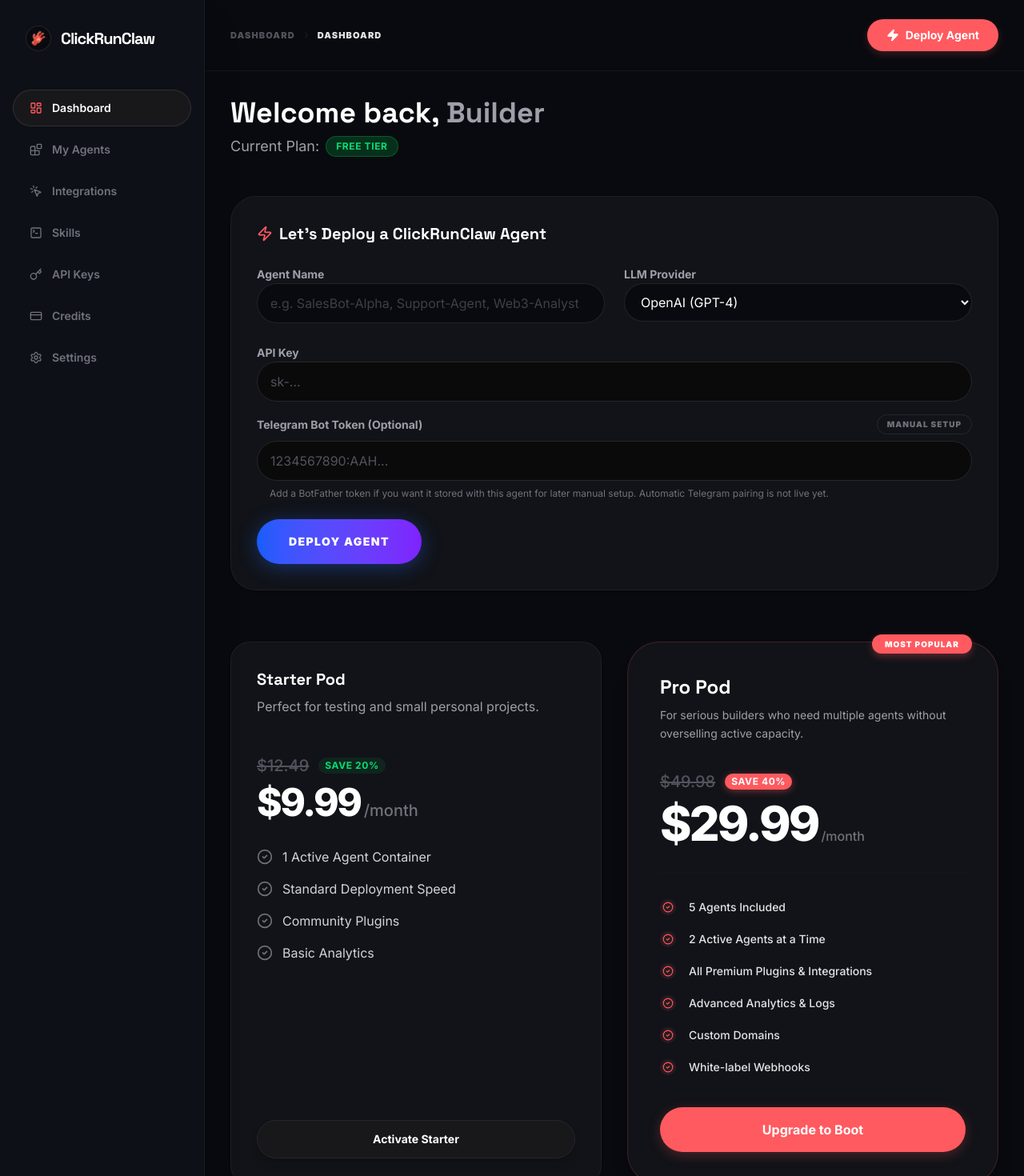
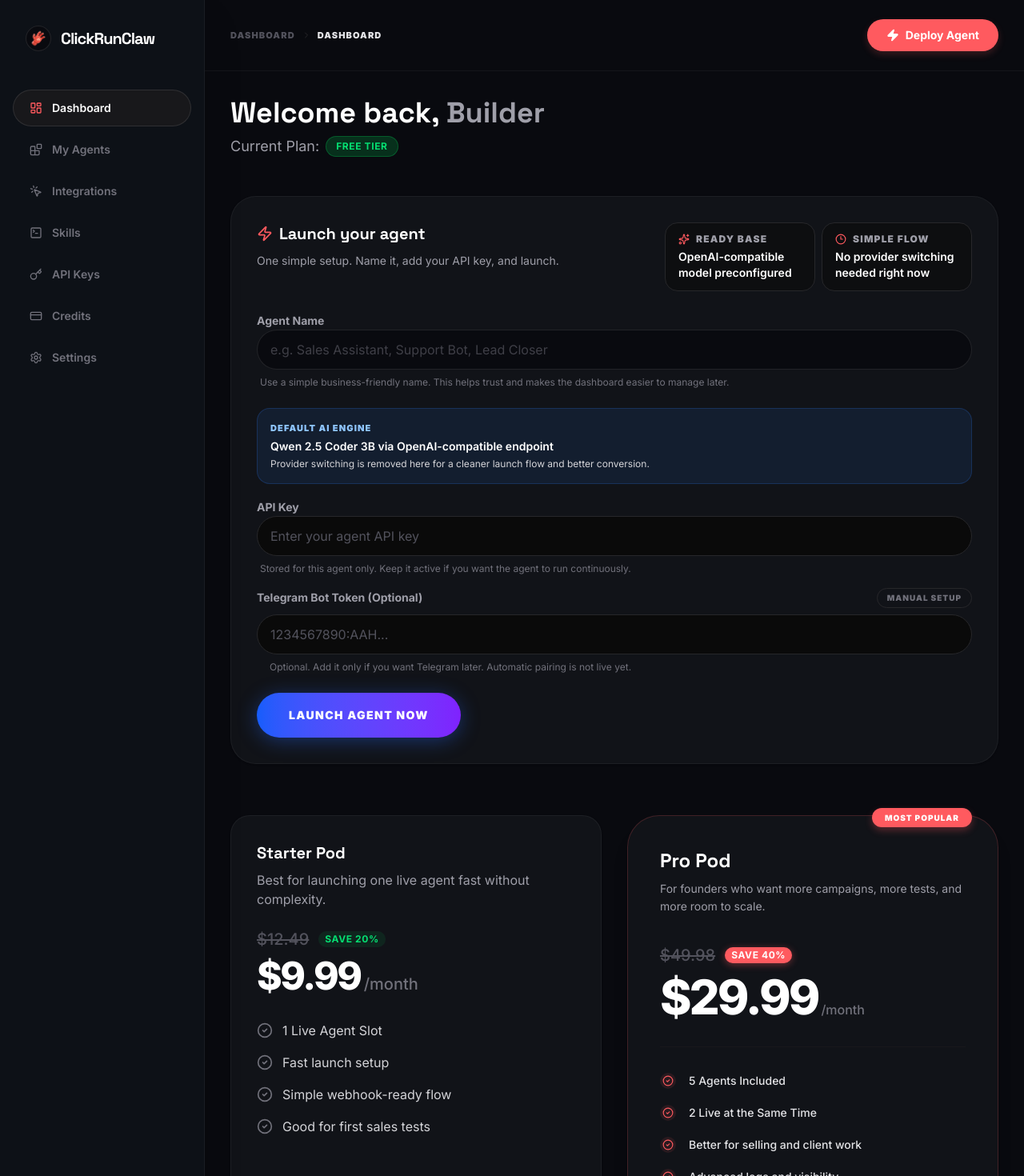
Before and after one commit to cryptowebbuild/clickrunclaw, a Next.js app: page /dashboard in a window 1280 px wide. Shown: the top 1470 px of the page at 80% size. Built offline with nearby package versions, Linux system fonts and the light colour scheme; no server answers.

Commit message:
Simplify dashboard deploy flow for conversion

```diff
--- a/app/dashboard/page.tsx
+++ b/app/dashboard/page.tsx
@@ -1,7 +1,7 @@
 'use client';
 
 import { motion, AnimatePresence } from 'framer-motion';
-import { CheckCircle2, Zap, Server, ShieldCheck, Loader2, XIcon, User, ArrowRight } from 'lucide-react';
+import { CheckCircle2, Zap, Server, ShieldCheck, Loader2, XIcon, User, ArrowRight, Sparkles, Clock3 } from 'lucide-react';
 import { useState, useEffect, useMemo } from 'react';
 import { useRouter, useSearchParams } from 'next/navigation';
 import { createClient } from '@/utils/supabase/client';
@@ -24,7 +24,7 @@ export default function DashboardOverview() {
 
   // Agent Deployment State
   const [agentName, setAgentName] = useState('');
-  const [provider, setProvider] = useState('openai');
+  const [provider, setProvider] = useState('openai-compatible');
   const [apiKey, setApiKey] = useState('');
   const [telegramToken, setTelegramToken] = useState('');
   const [deploying, setDeploying] = useState(false);
@@ -103,7 +103,7 @@ export default function DashboardOverview() {
         if (pendingDeployStr && currentProfile.full_name) { // only trigger if onboarding is not blocking
           const pending = JSON.parse(pendingDeployStr);
           setAgentName(pending.name || '');
-          setProvider(pending.provider || 'openai');
+          setProvider(pending.provider || 'openai-compatible');
           setApiKey(pending.apiKey || '');
           localStorage.removeItem('CR_PENDING_DEPLOY');
 
@@ -325,38 +325,54 @@ export default function DashboardOverview() {
             </div>
           </div>
         )}
-        <h2 className="text-xl font-bold font-space mb-6 flex items-center gap-2 text-zinc-900 dark:text-white">
-          <Zap className="w-5 h-5 text-coral" /> Let&apos;s Deploy a ClickRunClaw Agent
-        </h2>
+        <div className="mb-6 flex flex-col gap-4 md:flex-row md:items-start md:justify-between">
+          <div>
+            <h2 className="text-xl font-bold font-space flex items-center gap-2 text-zinc-900 dark:text-white">
+              <Zap className="w-5 h-5 text-coral" /> Launch your agent
+            </h2>
+            <p className="mt-2 text-sm leading-6 text-zinc-500 dark:text-zinc-400">
+              One simple setup. Name it, add your API key, and launch.
+            </p>
+          </div>
+          <div className="grid grid-cols-1 gap-2 sm:grid-cols-2 md:max-w-sm md:flex-1">
+            <div className="rounded-2xl border border-zinc-200 bg-zinc-50 px-4 py-3 dark:border-zinc-800 dark:bg-zinc-950/60">
+              <div className="flex items-center gap-2 text-xs font-black uppercase tracking-widest text-zinc-500 dark:text-zinc-400">
+                <Sparkles className="h-3.5 w-3.5 text-coral" /> Ready base
+              </div>
+              <p className="mt-1 text-sm font-semibold text-zinc-900 dark:text-white">OpenAI-compatible model preconfigured</p>
+            </div>
+            <div className="rounded-2xl border border-zinc-200 bg-zinc-50 px-4 py-3 dark:border-zinc-800 dark:bg-zinc-950/60">
+              <div className="flex items-center gap-2 text-xs font-black uppercase tracking-widest text-zinc-500 dark:text-zinc-400">
+                <Clock3 className="h-3.5 w-3.5 text-coral" /> Simple flow
+              </div>
+              <p className="mt-1 text-sm font-semibold text-zinc-900 dark:text-white">No provider switching needed right now</p>
+            </div>
+          </div>
+        </div>
 
         <form onSubmit={handleDeploy} className="space-y-6">
-          <div className="grid grid-cols-1 md:grid-cols-2 gap-6">
-            <div className="space-y-2">
+          <div className="grid grid-cols-1 gap-6 md:grid-cols-2">
+            <div className="space-y-2 md:col-span-2">
               <label className="text-sm font-bold text-zinc-500 dark:text-zinc-400">Agent Name</label>
               <input
                 type="text"
                 required
                 value={agentName}
                 onChange={(e) => setAgentName(e.target.value)}
-                placeholder="e.g. SalesBot-Alpha, Support-Agent, Web3-Analyst"
+                placeholder="e.g. Sales Assistant, Support Bot, Lead Closer"
                 className="w-full px-4 py-3 bg-zinc-50 dark:bg-[#090A0F] border border-zinc-200 dark:border-white/10 rounded-full focus:border-coral transition-all text-zinc-900 dark:text-white placeholder-zinc-400 dark:placeholder-zinc-700 outline-none"
               />
-            </div>
-            <div className="space-y-2">
-              <label className="text-sm font-bold text-zinc-500 dark:text-zinc-400">LLM Provider</label>
-              <select
-                value={provider}
-                onChange={(e) => setProvider(e.target.value)}
-                className="w-full px-4 py-3 bg-zinc-50 dark:bg-[#090A0F] border border-zinc-200 dark:border-white/10 rounded-full focus:border-coral transition-all text-zinc-900 dark:text-white outline-none"
-              >
-                <option value="openai">OpenAI (GPT-4)</option>
-                <option value="anthropic">Anthropic (Claude)</option>
-                <option value="deepseek">DeepSeek (V3)</option>
-                <option value="gemini">Google Gemini</option>
-              </select>
+              <p className="px-1 text-xs text-zinc-500 dark:text-zinc-500">
+                Use a simple business-friendly name. This helps trust and makes the dashboard easier to manage later.
+              </p>
             </div>
           </div>
           <div className="space-y-4">
+            <div className="rounded-2xl border border-blue-200 bg-blue-50 px-4 py-4 dark:border-blue-500/20 dark:bg-blue-500/10">
+              <p className="text-[11px] font-black uppercase tracking-widest text-blue-700 dark:text-blue-300">Default AI engine</p>
+              <p className="mt-1 text-sm font-semibold text-zinc-900 dark:text-white">Qwen 2.5 Coder 3B via OpenAI-compatible endpoint</p>
+              <p className="mt-1 text-xs text-zinc-600 dark:text-zinc-300">Provider switching is removed here for a cleaner launch flow and better conversion.</p>
+            </div>
             <div className="space-y-2">
               <label className="text-sm font-bold text-zinc-500 dark:text-zinc-400">API Key</label>
               <input
@@ -364,9 +380,10 @@ export default function DashboardOverview() {
                 required
                 value={apiKey}
                 onChange={(e) => setApiKey(e.target.value)}
-                placeholder="sk-..."
+                placeholder="Enter your agent API key"
                 className="w-full px-4 py-3 bg-zinc-50 dark:bg-zinc-950 border border-zinc-200 dark:border-zinc-800 rounded-full focus:border-coral transition-all text-zinc-900 dark:text-white placeholder-zinc-400 dark:placeholder-zinc-600 outline-none"
               />
+              <p className="px-1 text-xs text-zinc-500 dark:text-zinc-500">Stored for this agent only. Keep it active if you want the agent to run continuously.</p>
             </div>
 
             <div className="space-y-2">
@@ -381,7 +398,7 @@ export default function DashboardOverview() {
                 placeholder="1234567890:AAH..."
                 className="w-full px-4 py-3 bg-zinc-50 dark:bg-zinc-950 border border-zinc-200 dark:border-zinc-800 rounded-full focus:border-coral transition-all text-zinc-900 dark:text-white placeholder-zinc-400 dark:placeholder-zinc-600 outline-none"
               />
-              <p className="text-xs text-zinc-500 dark:text-zinc-500 px-4">Add a BotFather token if you want it stored with this agent for later manual setup. Automatic Telegram pairing is not live yet.</p>
+              <p className="text-xs text-zinc-500 dark:text-zinc-500 px-4">Optional. Add it only if you want Telegram later. Automatic pairing is not live yet.</p>
             </div>
           </div>
 
@@ -391,7 +408,7 @@ export default function DashboardOverview() {
             className="w-full md:w-auto min-h-[56px] px-10 bg-gradient-to-r from-blue-600 to-violet-600 hover:from-blue-500 hover:to-violet-500 text-white font-black rounded-full transition-all shadow-[0_4px_25px_rgba(37,99,235,0.4)] disabled:opacity-50 flex items-center justify-center gap-3 hover:scale-[1.02] active:scale-[0.98] uppercase tracking-widest text-sm"
           >
             {deploying && <Loader2 className="w-5 h-5 animate-spin" />}
-            {deploying ? 'Starting deployment...' : 'Deploy Agent'}
+            {deploying ? 'Starting deployment...' : 'Launch Agent Now'}
           </button>
         </form>
 
@@ -433,7 +450,7 @@ export default function DashboardOverview() {
             <h3 className="text-xl font-bold mb-2 font-space text-zinc-900 dark:text-white">
               Starter Pod
             </h3>
-            <p className="text-zinc-500 dark:text-zinc-400 mb-6 h-12">Perfect for testing and small personal projects.</p>
+            <p className="text-zinc-500 dark:text-zinc-400 mb-6 h-12">Best for launching one live agent fast without complexity.</p>
             <div className="flex flex-col gap-2 mb-8">
               <div className="flex items-center gap-3">
                 <span className="text-xl text-zinc-400 dark:text-zinc-600 line-through font-medium">$12.49</span>
@@ -446,10 +463,10 @@ export default function DashboardOverview() {
             </div>
             <ul className="flex flex-col gap-4 mb-10">
               {[
-                '1 Active Agent Container',
-                'Standard Deployment Speed',
-                'Community Plugins',
-                'Basic Analytics'
+                '1 Live Agent Slot',
+                'Fast launch setup',
+                'Simple webhook-ready flow',
+                'Good for first sales tests'
               ].map((feature, i) => (
                 <li key={i} className="flex items-center gap-3">
                   <CheckCircle2 className="w-5 h-5 text-zinc-500 shrink-0" />
@@ -463,7 +480,7 @@ export default function DashboardOverview() {
               onClick={() => handleUpgrade('Starter')}
               className="flex items-center justify-center w-full h-12 rounded-full bg-zinc-900 border border-zinc-800 text-white font-bold text-sm hover:bg-zinc-800 transition-all shadow-lg"
             >
-              Activate Starter
+              Start With Starter
             </button>
           </div>
         </motion.div>
@@ -485,7 +502,7 @@ export default function DashboardOverview() {
             <h3 className="text-2xl font-bold mb-2 font-space text-zinc-900 dark:text-white">
               Pro Pod
             </h3>
-            <p className="text-zinc-500 dark:text-zinc-400 mb-8 h-12 text-sm leading-relaxed">For serious builders who need multiple agents without overselling active capacity.</p>
+            <p className="text-zinc-500 dark:text-zinc-400 mb-8 h-12 text-sm leading-relaxed">For founders who want more campaigns, more tests, and more room to scale.</p>
             <div className="flex flex-col gap-2 mb-8 border-b border-zinc-100 dark:border-zinc-900 pb-8">
               <div className="flex items-center gap-3">
                 <span className="text-xl text-zinc-400 dark:text-zinc-600 line-through font-medium">$49.98</span>
@@ -499,11 +516,11 @@ export default function DashboardOverview() {
             <ul className="flex flex-col gap-5 mb-10">
               {[
                 '5 Agents Included',
-                '2 Active Agents at a Time',
-                'All Premium Plugins & Integrations',
-                'Advanced Analytics & Logs',
-                'Custom Domains',
-                'White-label Webhooks'
+                '2 Live at the Same Time',
+                'Better for selling and client work',
+                'Advanced logs and visibility',
+                'Custom domains',
+                'White-label webhook flow'
               ].map((feature, i) => (
                 <li key={i} className="flex items-center gap-4">
                   <div className="w-5 h-5 rounded-full bg-coral/10 flex items-center justify-center shrink-0">
@@ -519,7 +536,7 @@ export default function DashboardOverview() {
               onClick={() => handleUpgrade('Pro')}
               className="flex items-center justify-center w-full h-14 rounded-full bg-coral text-white font-bold hover:bg-coral-hover transition-all text-base shadow-[0_4px_15px_rgba(252,93,93,0.25)] hover:scale-[1.02]"
             >
-              Upgrade to Boot
+              Upgrade to Pro
             </button>
           </div>
         </motion.div>
```
